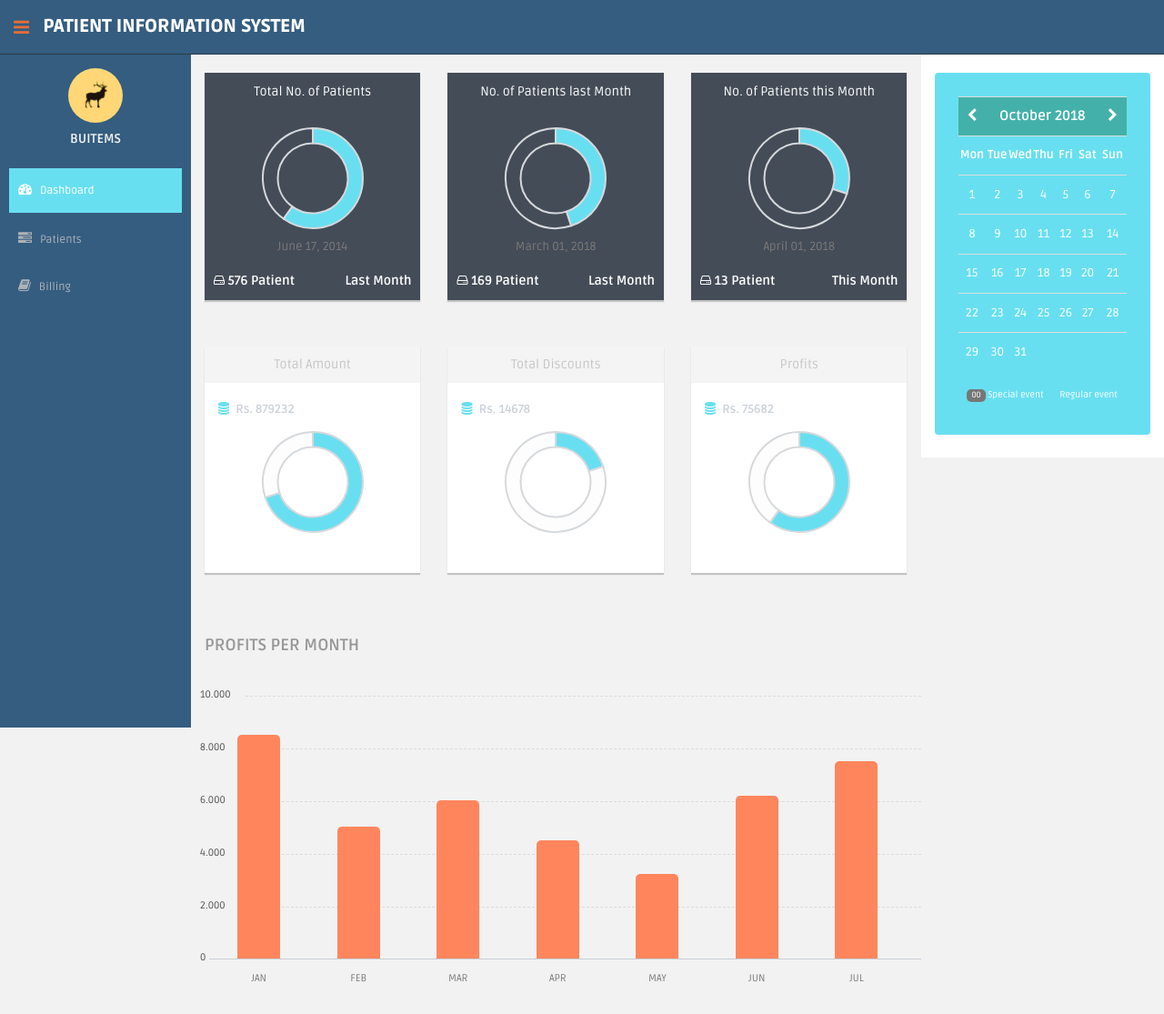
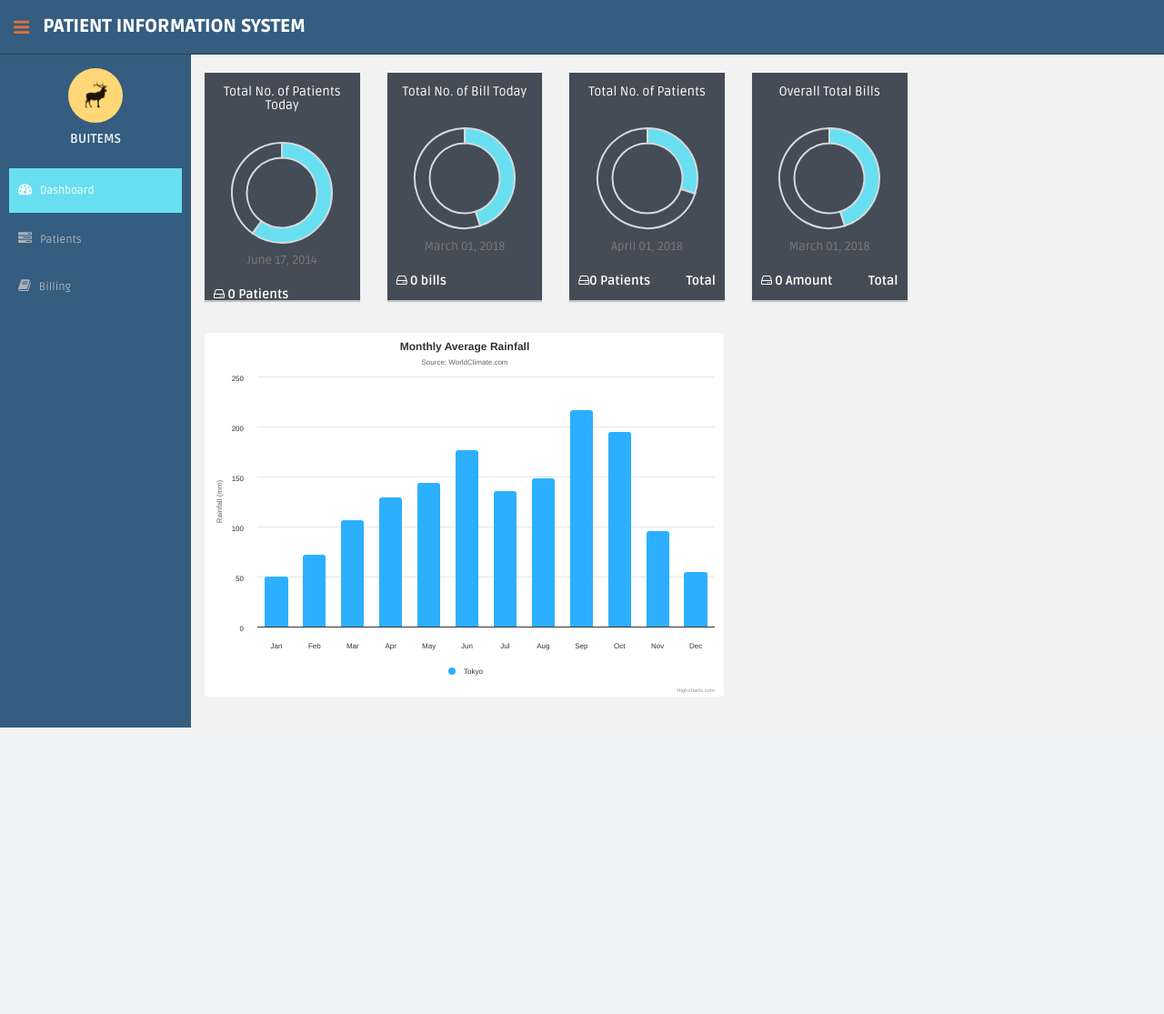
Before and after one commit to janzaheer/patient_system, a Django app: page /index/ in a window 1280 px wide. Shown: the whole page at 91% size. After the commit the page ends 800 px from the top, so only its background shows below. Run offline with Django 3.2, Linux system fonts and the light colour scheme; data that the repository does not hold is empty; some libraries are stand-ins or nearby versions.

Commit message:
Patient main dashboard changes

```diff
--- a/ps_com/templates/base.html
+++ b/ps_com/templates/base.html
@@ -127,6 +127,12 @@
 <script src="{% static  'js/sparkline-chart.js'%}"></script>
 <script src="{% static  'js/zabuto_calendar.js'%}"></script>
 
+
+<script src="https://code.highcharts.com/highcharts.js"></script>
+<script src="https://code.highcharts.com/modules/exporting.js"></script>
+<script src="https://code.highcharts.com/modules/export-data.js"></script>
+
+
 <script type="application/javascript">
     $(document).ready(function () {
         $("#date-popover").popover({html: true, trigger: "manual"});
--- a/ps_com/templates/index.html
+++ b/ps_com/templates/index.html
@@ -1,16 +1,19 @@
 {% extends 'base.html' %}
 {% load static %}
 {% block content %}
+
+
+
 <div class="col-lg-9 main-chart">
 
     <div class="row">
         <!-- TWITTER PANEL -->
-            <div class="col-md-4 mb">
+        <div class="col-md-3 mb">
             <div class="darkblue-panel pn">
                 <div class="darkblue-header">
-                        <h5>Total No. of Patients</h5>
+                    <h5>Total No. of Patients Today</h5>
                 </div>
-                    <canvas id="serverstatus02" height="120" width="120"></canvas>
+                <canvas id="serverstatus01" height="120" width="120"></canvas>
                 <script>
                         var doughnutData = [
                             {
@@ -22,26 +25,25 @@
                                 color : "#444c57"
                             }
                         ];
-                        var myDoughnut = new Chart(document.getElementById("serverstatus02").getContext("2d")).Doughnut(doughnutData);
+                        var myDoughnut = new Chart(document.getElementById("serverstatus01").getContext("2d")).Doughnut(doughnutData);
                     </script>
                 <p>June 17, 2014</p>
                 <footer>
                     <div class="pull-left">
-                            <h5><i class="fa fa-hdd-o"></i> 576 Patient</h5>
+                        <h5><i class="fa fa-hdd-o"></i> {{ total_patients }} Patients</h5>
                     </div>
                     <div class="pull-right">
-                            <h5>Last Month</h5>
+                        <h5></h5>
                     </div>
                 </footer>
             </div><! -- /darkblue panel -->
         </div><!-- /col-md-4 -->
-
-            <div class="col-md-4 mb">
+        <div class="col-md-3 mb">
             <div class="darkblue-panel pn">
                 <div class="darkblue-header">
-                        <h5>No. of Patients last Month</h5>
+                    <h5>Total No. of Bill Today</h5>
                 </div>
-                    <canvas id="serverstatus03" height="120" width="120"></canvas>
+                <canvas id="serverstatus02" height="120" width="120"></canvas>
                 <script>
                         var doughnutData = [
                             {
@@ -53,26 +55,25 @@
                                 color : "#444c57"
                             }
                         ];
-                        var myDoughnut = new Chart(document.getElementById("serverstatus03").getContext("2d")).Doughnut(doughnutData);
+                        var myDoughnut = new Chart(document.getElementById("serverstatus02").getContext("2d")).Doughnut(doughnutData);
                     </script>
                 <p>March 01, 2018</p>
                 <footer>
                     <div class="pull-left">
-                            <h5><i class="fa fa-hdd-o"></i> 169 Patient</h5>
+                        <h5><i class="fa fa-hdd-o"></i> {{ total_bills }} bills</h5>
                     </div>
                     <div class="pull-right">
-                            <h5>Last Month</h5>
+                        <h5></h5>
                     </div>
                 </footer>
             </div><! -- /darkblue panel -->
         </div><!-- /col-md-4 -->
-
-            <div class="col-md-4 mb">
+        <div class="col-md-3 mb">
             <div class="darkblue-panel pn">
                 <div class="darkblue-header">
-                        <h5>No. of Patients this Month</h5>
+                    <h5>Total No. of Patients</h5>
                 </div>
-                    <canvas id="serverstatus04" height="120" width="120"></canvas>
+                <canvas id="serverstatus03" height="120" width="120"></canvas>
                 <script>
                         var doughnutData = [
                             {
@@ -84,173 +85,127 @@
                                 color : "#444c57"
                             }
                         ];
-                        var myDoughnut = new Chart(document.getElementById("serverstatus04").getContext("2d")).Doughnut(doughnutData);
+                        var myDoughnut = new Chart(document.getElementById("serverstatus03").getContext("2d")).Doughnut(doughnutData);
                     </script>
                 <p>April 01, 2018</p>
                 <footer>
                     <div class="pull-left">
-                            <h5><i class="fa fa-hdd-o"></i> 13 Patient</h5>
+                        <h5><i class="fa fa-hdd-o"></i>{{ total_patients}} Patients</h5>
                     </div>
                     <div class="pull-right">
-                            <h5>This Month</h5>
+                        <h5>Total</h5>
                     </div>
                 </footer>
             </div>
         </div>
+        <div class="col-md-3 mb">
+            <div class="darkblue-panel pn">
+                <div class="darkblue-header">
+                    <h5>Overall Total Bills</h5>
                 </div>
-
-        <div class="row mt">
-            <!-- SERVER STATUS PANELS -->
-            <div class="col-md-4 col-sm-4 mb">
-                <div class="white-panel pn donut-chart">
-                    <div class="white-header">
-                        <h5>Total Amount</h5>
-                    </div>
-                    <div class="row">
-                        <div class="col-sm-6 col-xs-6 goleft">
-                            <p><i class="fa fa-database"></i> Rs. 879232</p>
-                        </div>
-                    </div>
-                    <canvas id="serverstatus01" height="120" width="120"></canvas>
+                <canvas id="serverstatus04" height="120" width="120"></canvas>
                 <script>
                         var doughnutData = [
                             {
-                                value: 70,
+                                value: 45,
                                 color:"#68dff0"
                             },
                             {
-                                value : 30,
-                                color : "#fdfdfd"
+                                value : 55,
+                                color : "#444c57"
                             }
                         ];
-                        var myDoughnut = new Chart(document.getElementById("serverstatus01").getContext("2d")).Doughnut(doughnutData);
+                        var myDoughnut = new Chart(document.getElementById("serverstatus04").getContext("2d")).Doughnut(doughnutData);
                     </script>
-                </div><! --/grey-panel -->
+                <p>March 01, 2018</p>
+                <footer>
+                    <div class="pull-left">
+                        <h5><i class="fa fa-hdd-o"></i> {{ bill_today }} Amount</h5>
                     </div>
-
-            <div class="col-md-4 col-sm-4 mb">
-                <div class="white-panel pn donut-chart">
-                    <div class="white-header">
-                        <h5>Total Discounts</h5>
+                    <div class="pull-right">
+                        <h5>Total</h5>
+                    </div>
+                </footer>
+            </div><! -- /darkblue panel -->
+        </div><!-- /col-md-4 -->
     </div>
     <div class="row">
-                        <div class="col-sm-6 col-xs-6 goleft">
-                            <p><i class="fa fa-database"></i> Rs. 14678</p>
+        <div class="col-md-9 mb">
+            <div id="bill-graph" style="min-width: 310px; height: 400px; margin: 0 auto"></div>
         </div>
     </div>
-                    <canvas id="serverstatus001" height="120" width="120"></canvas>
-                    <script>
-                        var doughnutData = [
-                            {
-                                value: 20,
-                                color:"#68dff0"
-                            },
-                            {
-                                value : 80,
-                                color : "#fdfdfd"
-                            }
-                        ];
-                        var myDoughnut = new Chart(document.getElementById("serverstatus001").getContext("2d")).Doughnut(doughnutData);
-                    </script>
-                </div><! --/grey-panel -->
-            </div>
-
-            <div class="col-md-4 col-sm-4 mb">
-                <div class="white-panel pn donut-chart">
-                    <div class="white-header">
-                        <h5>Profits</h5>
-                    </div>
-                    <div class="row">
-                        <div class="col-sm-6 col-xs-6 goleft">
-                            <p><i class="fa fa-database"></i> Rs. 75682</p>
-                        </div>
-                    </div>
-                    <canvas id="serverstatus002" height="120" width="120"></canvas>
-                    <script>
-                        var doughnutData = [
-                            {
-                                value: 60,
-                                color:"#68dff0"
-                            },
-                            {
-                                value : 40,
-                                color : "#fdfdfd"
-                            }
-                        ];
-                        var myDoughnut = new Chart(document.getElementById("serverstatus002").getContext("2d")).Doughnut(doughnutData);
-                    </script>
-                </div><! --/grey-panel -->
-            </div>
-
-        </div>
-
-        <div class="row mt">
-            <!--CUSTOM CHART START -->
-            <div class="border-head">
-                <h3>PROFITS PER MONTH</h3>
-            </div>
-            <div class="custom-bar-chart">
-                <ul class="y-axis">
-                    <li><span>10.000</span></li>
-                    <li><span>8.000</span></li>
-                    <li><span>6.000</span></li>
-                    <li><span>4.000</span></li>
-                    <li><span>2.000</span></li>
-                    <li><span>0</span></li>
-                </ul>
-                <div class="bar">
-                    <div class="title">JAN</div>
-                    <div class="value tooltips" data-original-title="8.500" data-toggle="tooltip" data-placement="top">85%</div>
-                </div>
-                <div class="bar ">
-                    <div class="title">FEB</div>
-                    <div class="value tooltips" data-original-title="5.000" data-toggle="tooltip" data-placement="top">50%</div>
-                </div>
-                <div class="bar ">
-                    <div class="title">MAR</div>
-                    <div class="value tooltips" data-original-title="6.000" data-toggle="tooltip" data-placement="top">60%</div>
-                </div>
-                <div class="bar ">
-                    <div class="title">APR</div>
-                    <div class="value tooltips" data-original-title="4.500" data-toggle="tooltip" data-placement="top">45%</div>
-                </div>
-                <div class="bar">
-                    <div class="title">MAY</div>
-                    <div class="value tooltips" data-original-title="3.200" data-toggle="tooltip" data-placement="top">32%</div>
-                </div>
-                <div class="bar ">
-                    <div class="title">JUN</div>
-                    <div class="value tooltips" data-original-title="6.200" data-toggle="tooltip" data-placement="top">62%</div>
-                </div>
-                <div class="bar">
-                    <div class="title">JUL</div>
-                    <div class="value tooltips" data-original-title="7.500" data-toggle="tooltip" data-placement="top">75%</div>
-                </div>
-            </div>
-            <!--custom chart end-->
-        </div><!-- /row -->
-
 </div><!-- /col-lg-9 END SECTION MIDDLE -->
 
+<script src="https://code.highcharts.com/highcharts.js"></script>
+<script>
+Highcharts.chart('bill-graph', {
+    chart: {
+        type: 'column'
+    },
+    title: {
+        text: 'Monthly Average Rainfall'
+    },
+    subtitle: {
+        text: 'Source: WorldClimate.com'
+    },
+    xAxis: {
+        categories: [
+            'Jan',
+            'Feb',
+            'Mar',
+            'Apr',
+            'May',
+            'Jun',
+            'Jul',
+            'Aug',
+            'Sep',
+            'Oct',
+            'Nov',
+            'Dec'
+        ],
+        crosshair: true
+    },
+    yAxis: {
+        min: 0,
+        title: {
+            text: 'Rainfall (mm)'
+        }
+    },
+    tooltip: {
+        headerFormat: '<span style="font-size:10px">{point.key}</span><table>',
+        pointFormat: '<tr><td style="color:{series.color};padding:20">{series.name}: </td>' +
+            '<td style="padding:0"><b>{point.y:.1f} mm</b></td></tr>',
+        footerFormat: '</table>',
+        shared: true,
+        useHTML: true
+    },
+    plotOptions: {
+        column: {
+            pointPadding: 0,
+            borderWidth: 0
+        }
+    },
+    series: [{
+        name: 'Tokyo',
+        data: [49.9, 71.5, 106.4, 129.2, 144.0, 176.0, 135.6, 148.5, 216.4, 194.1, 95.6, 54.4]
 
+    },/*  {
+        name: 'New York',
+        data: [83.6, 78.8, 98.5, 93.4, 106.0, 84.5, 105.0, 104.3, 91.2, 83.5, 106.6, 92.3]
+
+    },  *//* {
+        name: 'London',
+        data: [48.9, 38.8, 39.3, 41.4, 47.0, 48.3, 59.0, 59.6, 52.4, 65.2, 59.3, 51.2]
+
+    }, */ /* {
+        name: 'Berlin',
+        data: [42.4, 33.2, 34.5, 39.7, 52.6, 75.5, 57.4, 60.4, 47.6, 39.1, 46.8, 51.1]
+
+    } */]
+});
+
+</script>
     <!-- **********************************************************************************************************************************************************
     RIGHT SIDEBAR CONTENT
     *********************************************************************************************************************************************************** -->
-
-    <div class="col-lg-3 ds">
-        <!-- CALENDAR-->
-        <div id="calendar" class="mb">
-            <div class="panel green-panel no-margin">
-                <div class="panel-body">
-                    <div id="date-popover" class="popover top" style="cursor: pointer; disadding: block; margin-left: 33%; margin-top: -50px; width: 175px;">
-                        <div class="arrow"></div>
-                        <h3 class="popover-title" style="disadding: none;"></h3>
-                        <div id="date-popover-content" class="popover-content"></div>
-                    </div>
-                    <div id="my-calendar"></div>
-                </div>
-            </div>
-        </div>
-
-    </div>
 {% endblock %}
--- a/ps_com/views.py
+++ b/ps_com/views.py
@@ -11,6 +11,9 @@ from django.views.generic import UpdateView
 from django.http import HttpResponseRedirect
 from django.shortcuts import get_object_or_404
 from django.http import Http404
+from django.utils import timezone
+from django.db.models import Sum
+
 
 from ps_com.forms import PatientDetailForm
 from ps_com.forms import PatientForm
@@ -21,6 +24,31 @@ from ps_com.models import Billing
 
 class IndexView(TemplateView):
     template_name = 'index.html'
+
+    def get_context_data(self, **kwargs):
+        context = super(IndexView, self).get_context_data(**kwargs)
+
+        total_patients = Patient.objects.all().count()
+        patients_today = Patient.objects.filter(
+            created_at__gte=timezone.now().replace(
+                hour=0, minute=0, second=0)
+        )
+        total_bill = Billing.objects.all().count()
+        bill_today = Billing.objects.filter(
+            created_at__gte=timezone.now().replace(
+                hour=0, minute=0, second=0)
+        ).aggregate(bill=Sum('amount'))
+
+
+
+        context.update({
+            'total_patients': total_patients,
+            'today_patients': patients_today,
+            'total_bills': total_bill,
+            'bill_today': bill_today['bill'] or 0,
+        })
+
+        return context
 
 
 class PatientList(TemplateView):
```
Lines whose indentation alone changed are shown as unchanged.
